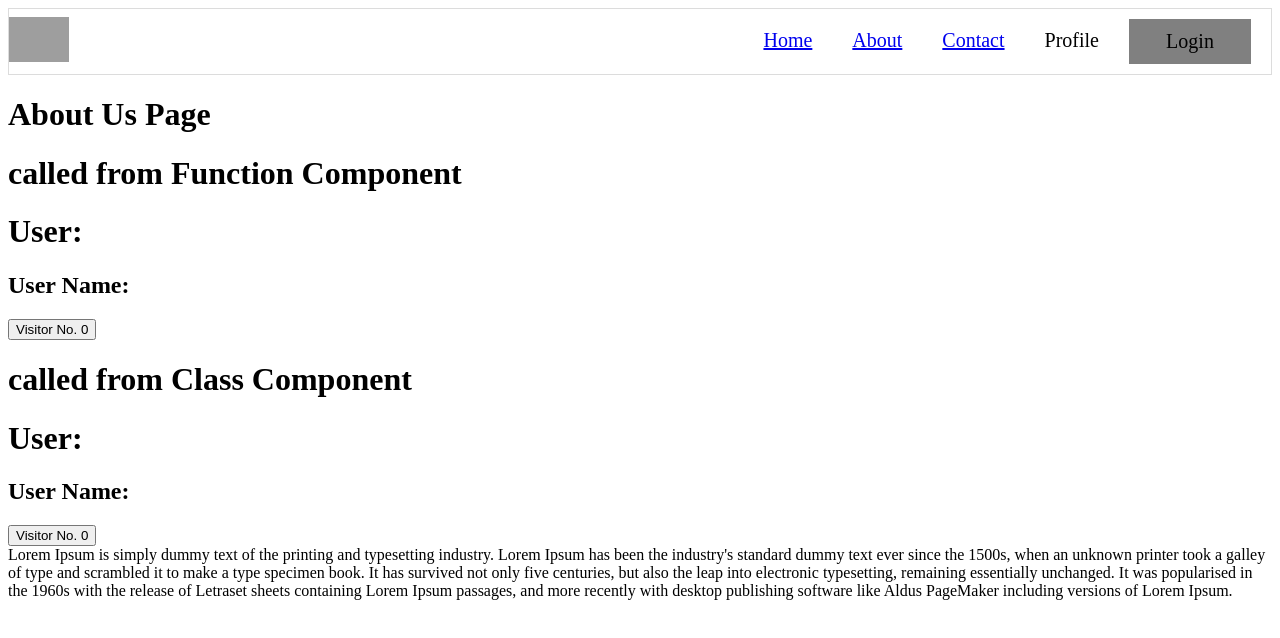
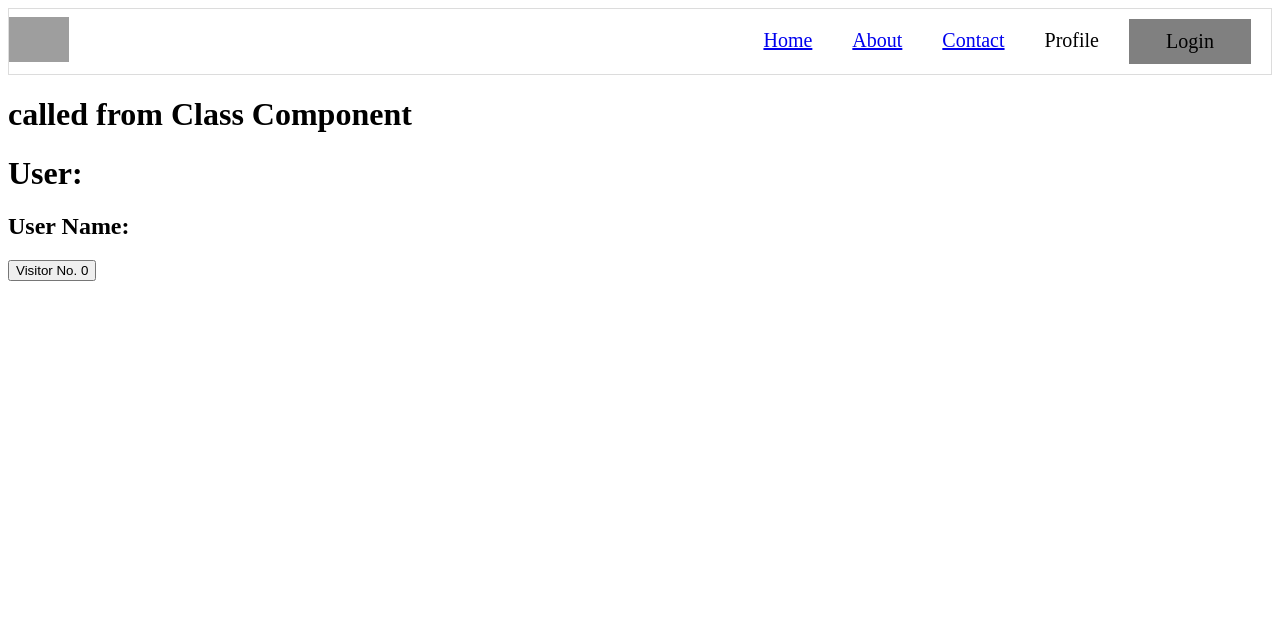
Before and after one commit to ibrahimmuqsith/react-practice, a React (Vite) app: page /about in a window 1280 px wide. Shown: the top 638 px of the page. Built offline with nearby package versions, Linux system fonts and the light colour scheme; grey boxes are pictures that could not be loaded.

Commit message:
Class comp Mounting Lifecycle

```diff
--- a/src/App.js
+++ b/src/App.js
@@ -58,7 +58,7 @@ const appRouter = createBrowserRouter([
 ])
 
 /*
-    1. fetch the 'root' div of html ele
+    1. fetch the 'root' div of html element
     2. attach it to root var of JS by createRoot of ReactDOM
     3. render the JS root var using render()
     4. pass the RouterProvider ele to render to implement routing
--- a/src/components/About.js
+++ b/src/components/About.js
@@ -1,25 +1,47 @@
-import React from 'react'
+import React, { Component } from 'react'
 import { LOREM_IPSUM } from '../utils/constants'
 import User from './User'
 import UserClass from './UserClass'
 
-const About = () => {
+// const About = () => {
+//     return (
+//         <div className='aboutContainer'>
+//             <h1>
+//                 About Us Page
+//             </h1>
+//             <User
+//                 componentType={'Function'}
+//             />
+//             <UserClass
+//                 componentType={'Class'}
+//             />
+//             <p>
+//                 {LOREM_IPSUM}
+//             </p>
+//         </div>
+//     )
+// }
+
+class About extends Component {
+    constructor(props) {
+        super(props)
+        console.log("Parent Constructor")
+    }
+
+    componentDidMount() {
+        console.log("Parent componentDidMount")
+    }
+
+    render() {
+        console.log("Parent Render")
         return (
             <div className='aboutContainer'>
-            <h1>
-                About Us Page
-            </h1>
-            <User
-                componentType={'Function'}
-            />
                 <UserClass
                     componentType={'Class'}
                 />
-            <p>
-                {LOREM_IPSUM}
-            </p>
             </div>
         )
     }
+}
 
 export default About
--- a/src/components/UserClass.js
+++ b/src/components/UserClass.js
@@ -16,9 +16,15 @@ class UserClass extends Component {
         this.state = {
             count: 0,
         }
+        console.log("Child Constructor")
+    }
+
+    componentDidMount() {
+        console.log("Child ComponentDidiMount ")
     }
 
     render() {
+        console.log("Child Render")
         return (
             <div className="userContainer">
                 <h1> called from {this.props.componentType} Component </h1>
```
Also changed, not shown: 1 other file (tests, documents, lock files or other folders). Lines whose indentation alone changed are shown as unchanged.
